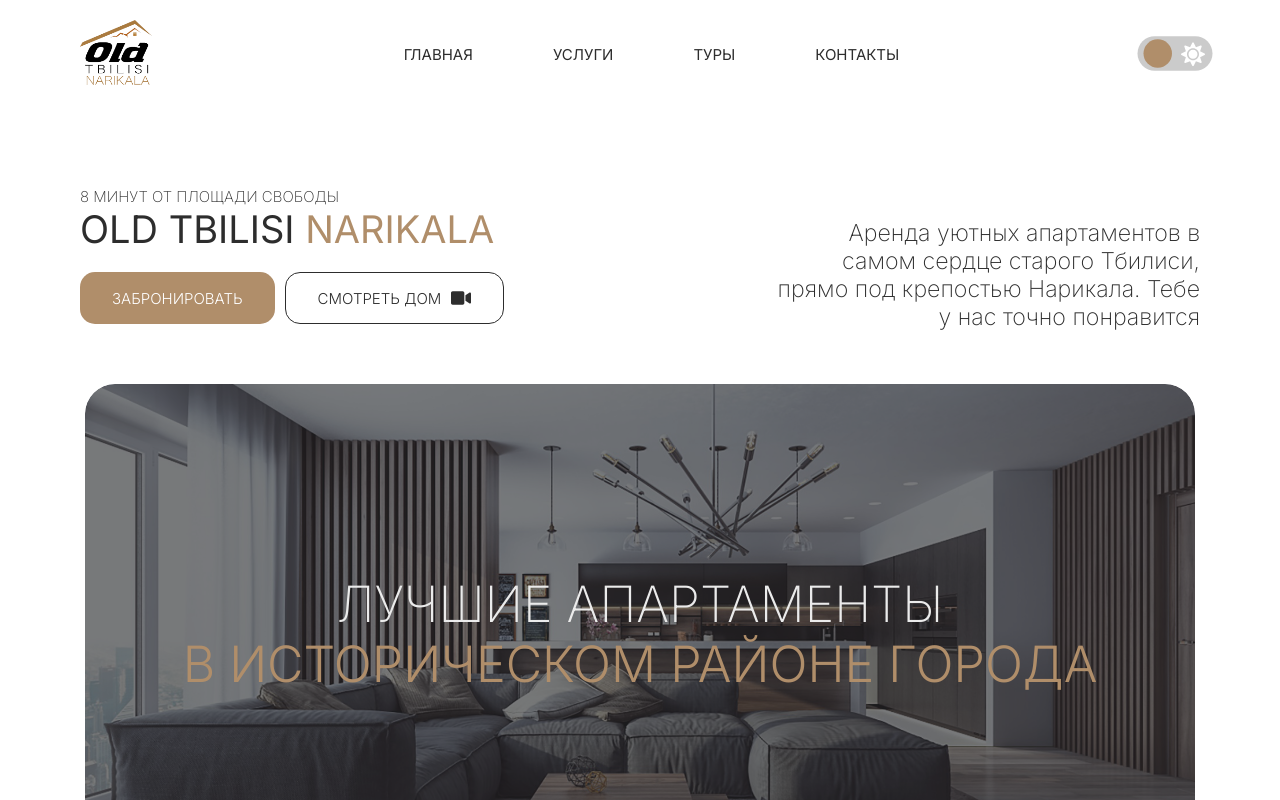
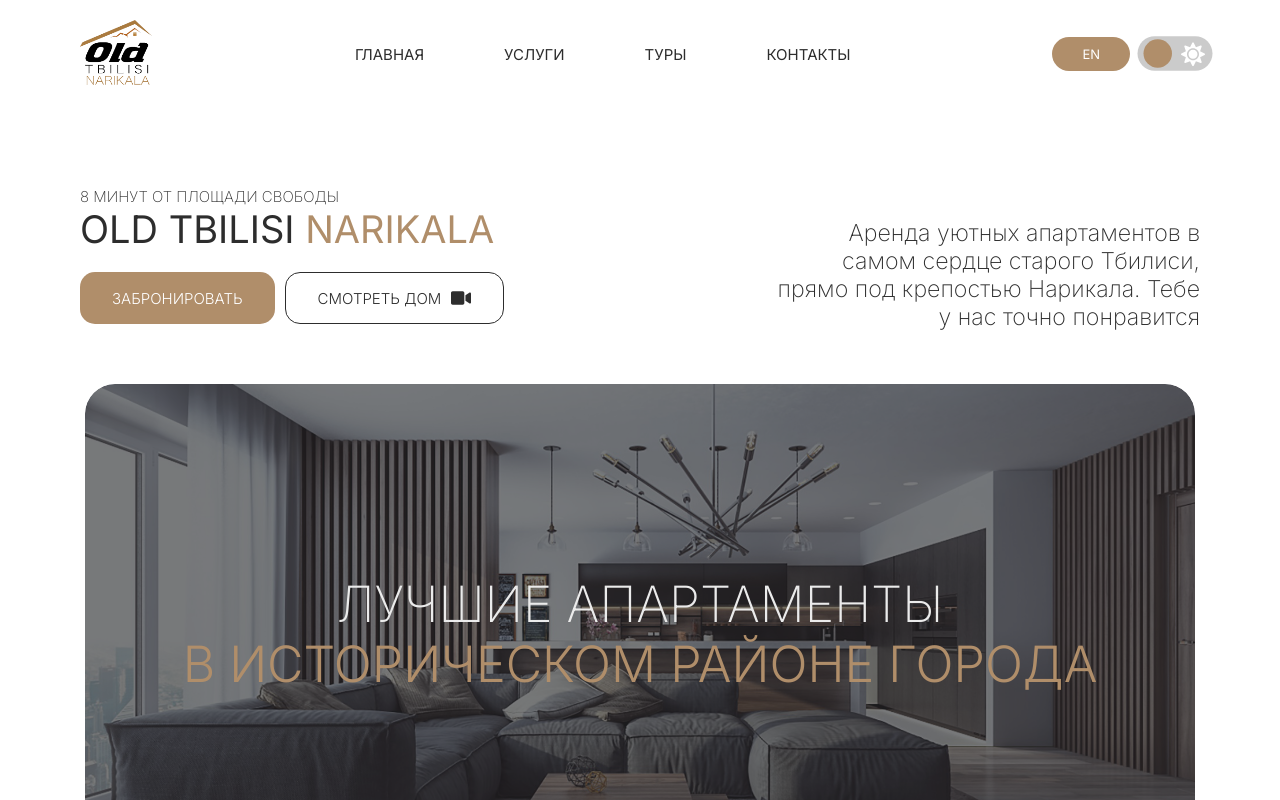
Before and after one commit to iScreAmn/apartment-otn, a React (Vite) app: page / in a window 1280 px wide. Shown: the top 800 px of the page. Built offline with nearby package versions, Linux system fonts and the light colour scheme.

Commit message:
Add temporary button for language changing

```diff
--- a/src/components/navigation/Navigation.css
+++ b/src/components/navigation/Navigation.css
@@ -34,7 +34,22 @@
 
 .nav__list a:hover {
   color: var(--third-color-hover);
+}
 
+.nav__btns {
+  display: flex;
+  gap: 20px;
+  align-items: center;
+}
+
+.nav__language {
+  background-color: var(--btn-color);
+  color: #fff;
+
+  padding: 9px 30px;
+  border-radius: 30px;
+  font-size: 13px;
+  text-transform: uppercase;
 }
 
 .nav__btn {
@@ -64,6 +79,8 @@
 .nav__toggle {
   display: none;
 }
+
+
 
 .menu-icon-wrapper {
   --time: 0.1s;
--- a/src/components/navigation/Navigation.jsx
+++ b/src/components/navigation/Navigation.jsx
@@ -1,10 +1,12 @@
+import { logo, logo2 } from "../../assets/images";
 import { useTheme } from "../../context/ThemeContext";
-import { logo, logo2 } from "../../assets/images"; // Import both logos
-import ThemeSwitcher from '../widgets/themeSwitcher/ThemeSwitcher';
+import ThemeSwitcher from "../widgets/themeSwitcher/ThemeSwitcher";
+import { useLanguage } from "../../context/LanguageContext";
 import "./Navigation.css";
 
 const Navigation = () => {
-  const { theme } = useTheme(); // Get the current theme from the context
+  const { theme } = useTheme();
+  const { language, changeLanguage, t } = useLanguage();
   const currentLogo = theme === "dark" ? logo2 : logo; // Determine the logo based on the theme
 
   return (
@@ -13,26 +15,34 @@ const Navigation = () => {
         <nav className="nav">
           <div className="nav__logo">
             <a href="#!">
-              <img className="logo-img" src={currentLogo} alt="Logo" /> {/* Use the dynamic logo */}
+              <img className="logo-img" src={currentLogo} alt="Logo" />
             </a>
           </div>
           <div className="nav__list">
             <ul>
               <li>
-                <a href="#!">Главная</a>
+                <a href="#!">{t("home")}</a>
               </li>
               <li>
-                <a href="#services">Услуги</a>
+                <a href="#services">{t("services")}</a>
               </li>
               <li>
-                <a href="#tours">Туры</a>
+                <a href="#tours">{t("tours")}</a>
               </li>
               <li>
-                <a href="#!">Контакты</a>
+                <a href="#application">{t("contacts")}</a>
               </li>
             </ul>
           </div>
-          <ThemeSwitcher/>
+          <div className="nav__btns">
+            <button
+              className="nav__language"
+              onClick={() => changeLanguage(language === "ru" ? "en" : "ru")}
+            >
+              {t("languageSwitch")}
+            </button>
+            <ThemeSwitcher />
+          </div>
         </nav>
       </div>
     </header>
--- /dev/null
+++ b/src/lacales/en.json
@@ -0,0 +1,19 @@
+{
+  "home": "Home",
+  "services": "Services",
+  "tours": "Tours",
+  "contacts": "Contacts",
+
+  "minutes": "Just 8 minutes from Freedom Square",
+  "booking": "Book your stay",
+  "video": "Online Tour",
+  "description": "Stay in a cozy apartment in Old Tbilisi’s historic center, nestled beneath Narikala Fortress. We promise you’ll feel right at home!",
+
+  "cover": "Top apartments ",
+  "span": "in the historic city center",
+
+  "book": "Book",
+  "bookSpan": "Online",
+
+  "languageSwitch": "РУ"
+}
--- /dev/null
+++ b/src/lacales/ru.json
@@ -0,0 +1,19 @@
+{
+  "home": "Главная",
+  "services": "Услуги",
+  "tours": "Туры",
+  "contacts": "Контакты",
+
+  "minutes": "8 минут от Площади Свободы",
+  "booking": "Забронировать",
+  "video": "Смотреть дом",
+  "description": "Аренда уютных апартаментов в самом сердце старого Тбилиси, прямо под крепостью Нарикала. Тебе у нас точно понравится!",
+
+  "cover": "Лучшие апартаменты",
+  "span": "В историческом районе города",
+
+  "book": "Забронируй",
+  "bookSpan": "Онлайн",
+
+  "languageSwitch": "EN"
+}
```
